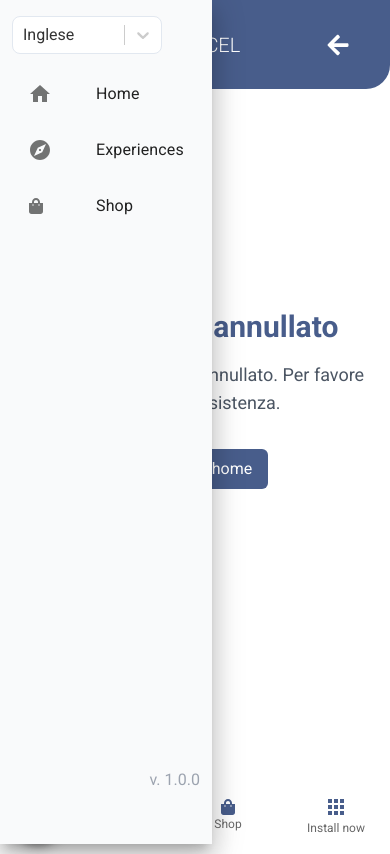
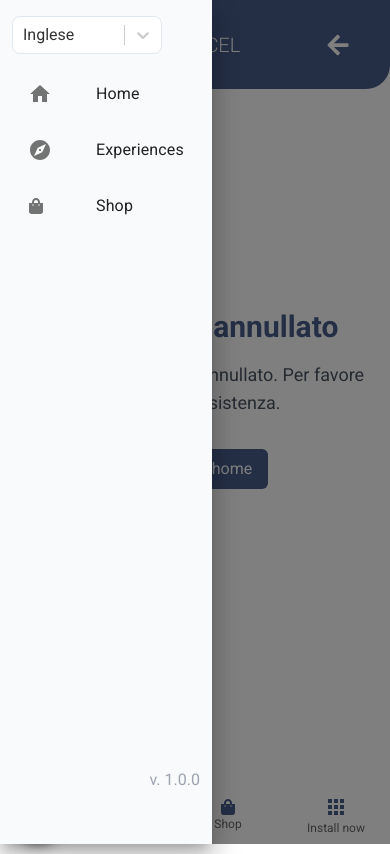
Before and after one commit to gabrimarch3/Hunt4Taste-front-end, a Next.js app: page /cancel in a window 390 px wide. Both pictures are taken after a click on the button 60 px from the left and 44 px from the top of the page. Built offline with nearby package versions, Linux system fonts and the light colour scheme.

Commit message:
added hamburger menu opacity

```diff
--- a/app/components/HamburgerMenu.jsx
+++ b/app/components/HamburgerMenu.jsx
@@ -14,6 +14,7 @@ import { FaShoppingBag } from 'react-icons/fa';
 import { useRouter } from 'next/navigation';
 import Cookies from 'js-cookie';
 import Select from 'react-select';
+import Backdrop from '@mui/material/Backdrop';
 
 const HamburgerMenu = () => {
   const [open, setOpen] = useState(false);
@@ -150,14 +151,12 @@ const HamburgerMenu = () => {
         anchor="left"
         open={open}
         onClose={toggleDrawer(false)}
-        className="fixed top-0 left-0 z-40 w-64 h-screen transition-transform transform"
+        className="fixed top-0 left-0 z-40 w-full h-screen transition-transform transform"
         aria-label="Sidebar"
-        BackdropProps={{ invisible: true }}
+        BackdropProps={{ invisible: false, style: { backgroundColor: 'rgba(0, 0, 0, 0.5)' } }}
       >
         <Box
           role="presentation"
-          onClick={toggleDrawer(false)}
-          onKeyDown={toggleDrawer(false)}
           className="px-3 py-4 overflow-y-auto bg-gray-50 dark:bg-gray-800 h-full relative"
         >
           <Box className="flex justify-between items-center mb-4">
```
